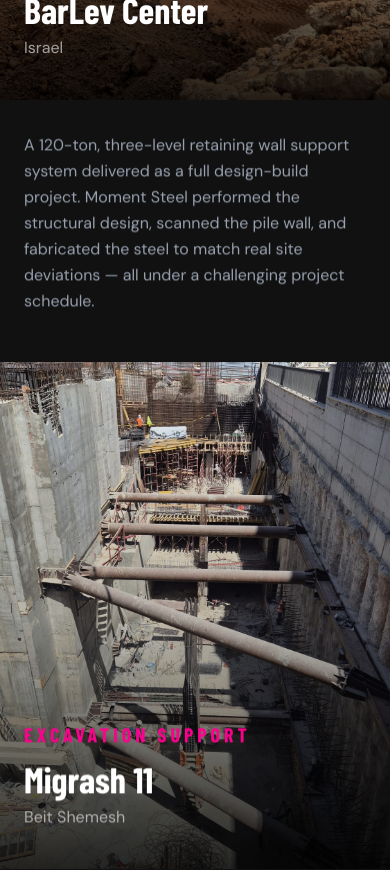
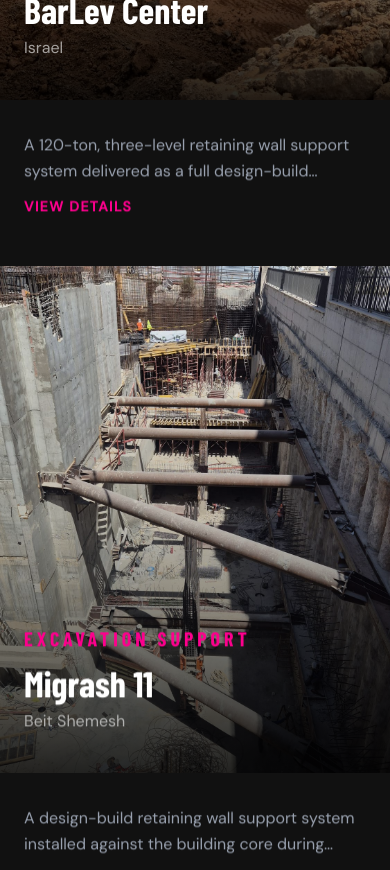
Before and after one commit to ShaySabag360/moment-steel-website, a Next.js app: page /projects in a window 390 px wide. Shown: the part 800-1670 px from the top of the page. Built offline with nearby package versions, Linux system fonts and the light colour scheme; a web font is replaced by a local one.

Commit message:
Add mobile project detail reveals

```diff
--- a/src/app/projects/page.tsx
+++ b/src/app/projects/page.tsx
@@ -1,5 +1,6 @@
 import Image from "next/image";
 import Link from "next/link";
+import MobileReveal from "@/components/MobileReveal";
 
 export const metadata = {
   title: "Projects — Moment Steel",
@@ -119,9 +120,16 @@
               {/* Description row with pink accent line */}
               <div className="max-w-7xl mx-auto px-6 mt-8 md:mt-10">
                 <div className="flex items-stretch justify-between gap-8">
-                  <p data-animate className="text-gray-400 text-base leading-relaxed max-w-2xl">
-                    {project.description}
-                  </p>
+                  <div data-animate className="max-w-2xl">
+                    <MobileReveal
+                      lines={2}
+                      moreLabel="View details"
+                      lessLabel="Hide details"
+                      className="text-gray-400 text-base leading-relaxed"
+                    >
+                      {project.description}
+                    </MobileReveal>
+                  </div>
                   <div className="hidden md:block w-px bg-[#fd008d] self-stretch shrink-0" />
                 </div>
 
@@ -139,7 +147,7 @@
                 )}
 
                 {extra.length === 2 && (
-                  <div className="grid grid-cols-2 gap-3 mt-10">
+                  <div className="grid grid-cols-1 md:grid-cols-2 gap-3 mt-10">
                     {extra.map((img, i) => (
                       <div
                         key={i}
```
